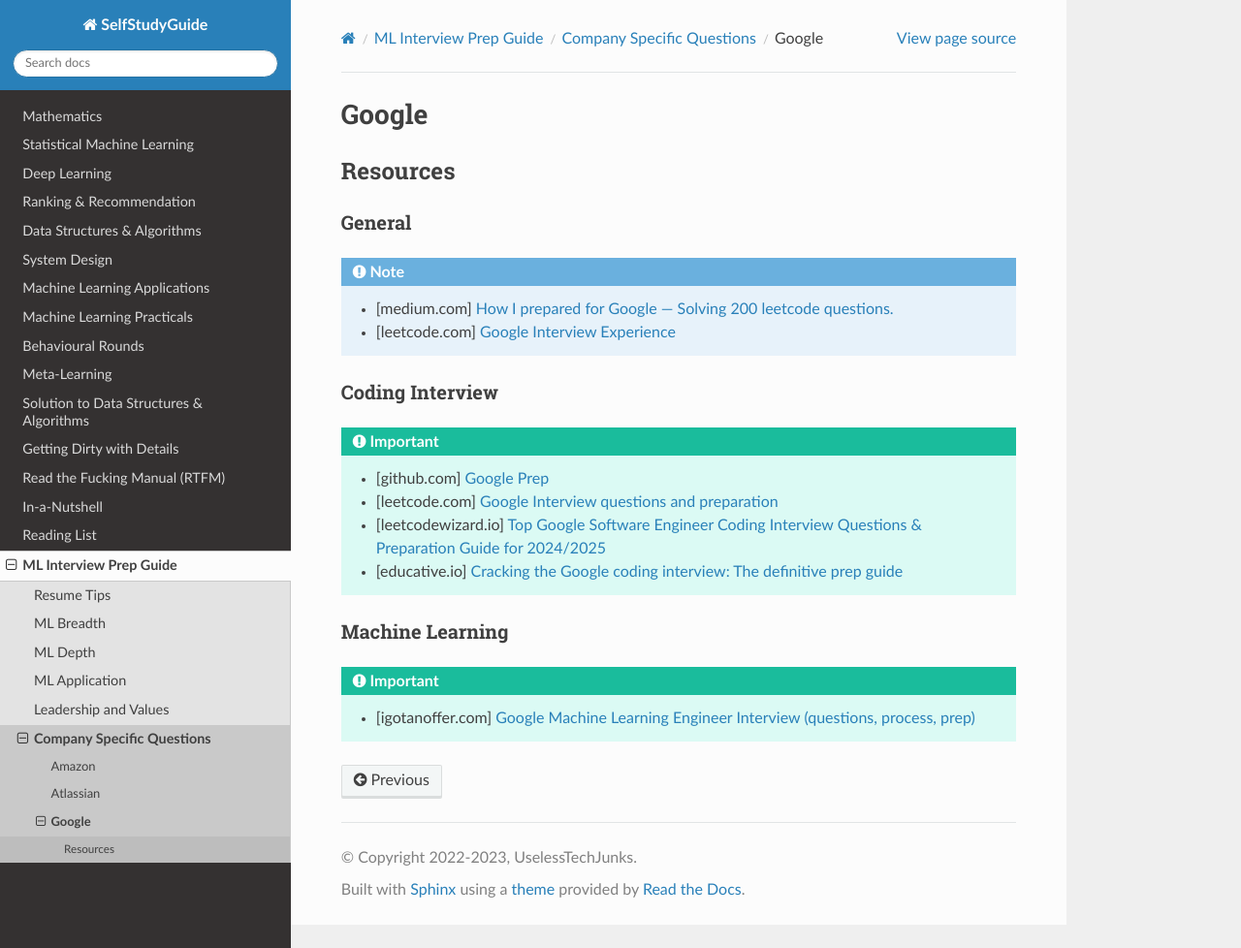
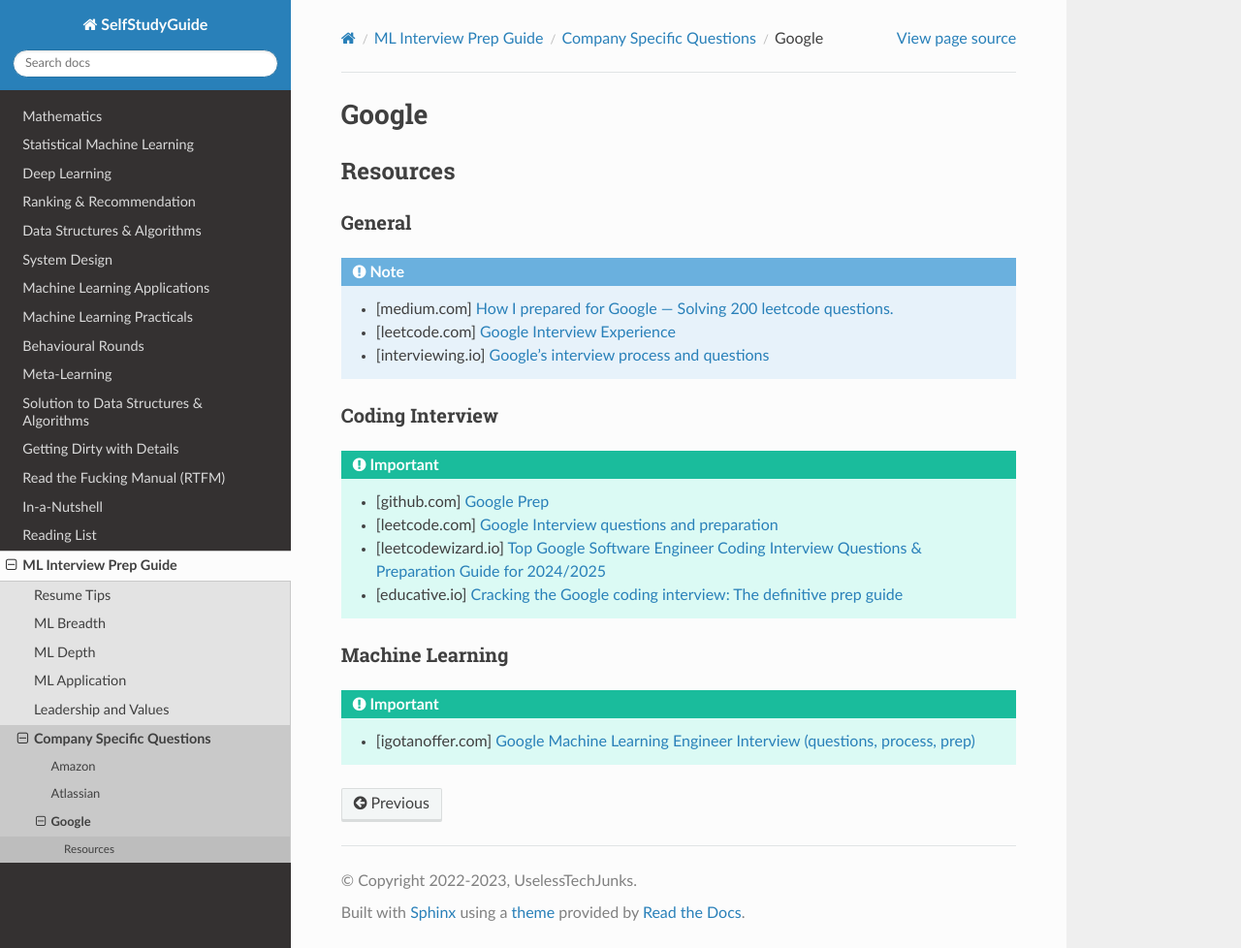
Before and after one commit to uselesstechjunks/leetcode, a Sphinx documentation site: the page built from docs/source/interviews/company/goog.rst, in a window 1280 px wide and 978 px high. Shown: the whole window at 97% size. Built offline with Sphinx 7.4.7 and the Read the Docs theme 3.1.0, drawn with Linux system fonts in a browser that asks for light colours.

Commit message:
Update goog.rst

```diff
--- a/docs/source/interviews/company/goog.rst
+++ b/docs/source/interviews/company/goog.rst
@@ -10,6 +10,7 @@ General
 
 	* [medium.com] `How I prepared for Google — Solving 200 leetcode questions. <https://medium.com/@siddhism/how-i-prepared-for-google-0-leetcode-questions-to-200-questions-e37690ebce85>`_
 	* [leetcode.com] `Google Interview Experience <https://leetcode.com/discuss/interview-question/5545888/Google-Interview-Experience/>`_
+	* [interviewing.io] `Google’s interview process and questions <https://interviewing.io/guides/hiring-process/google>`_
 
 Coding Interview
 ====================================================================
```
